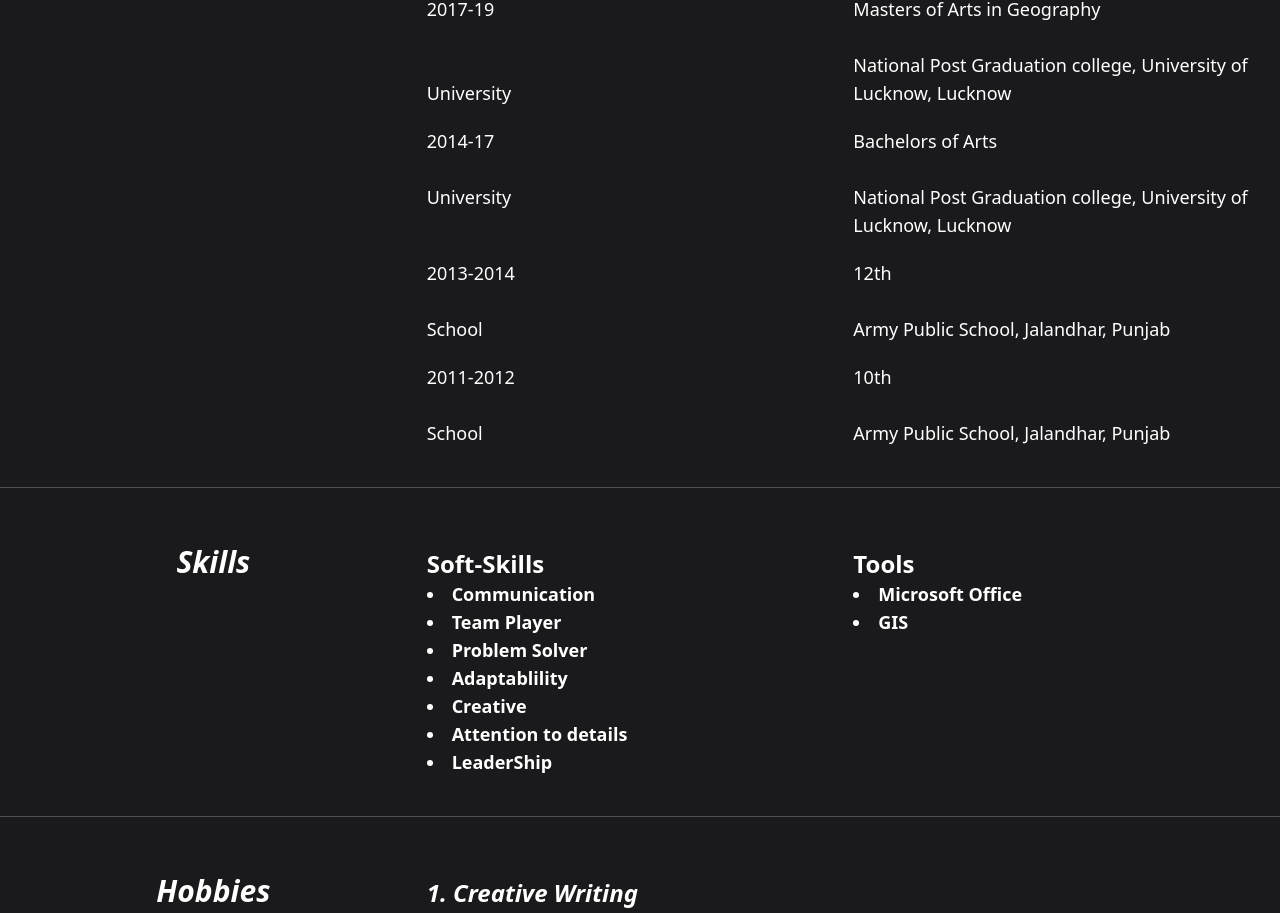
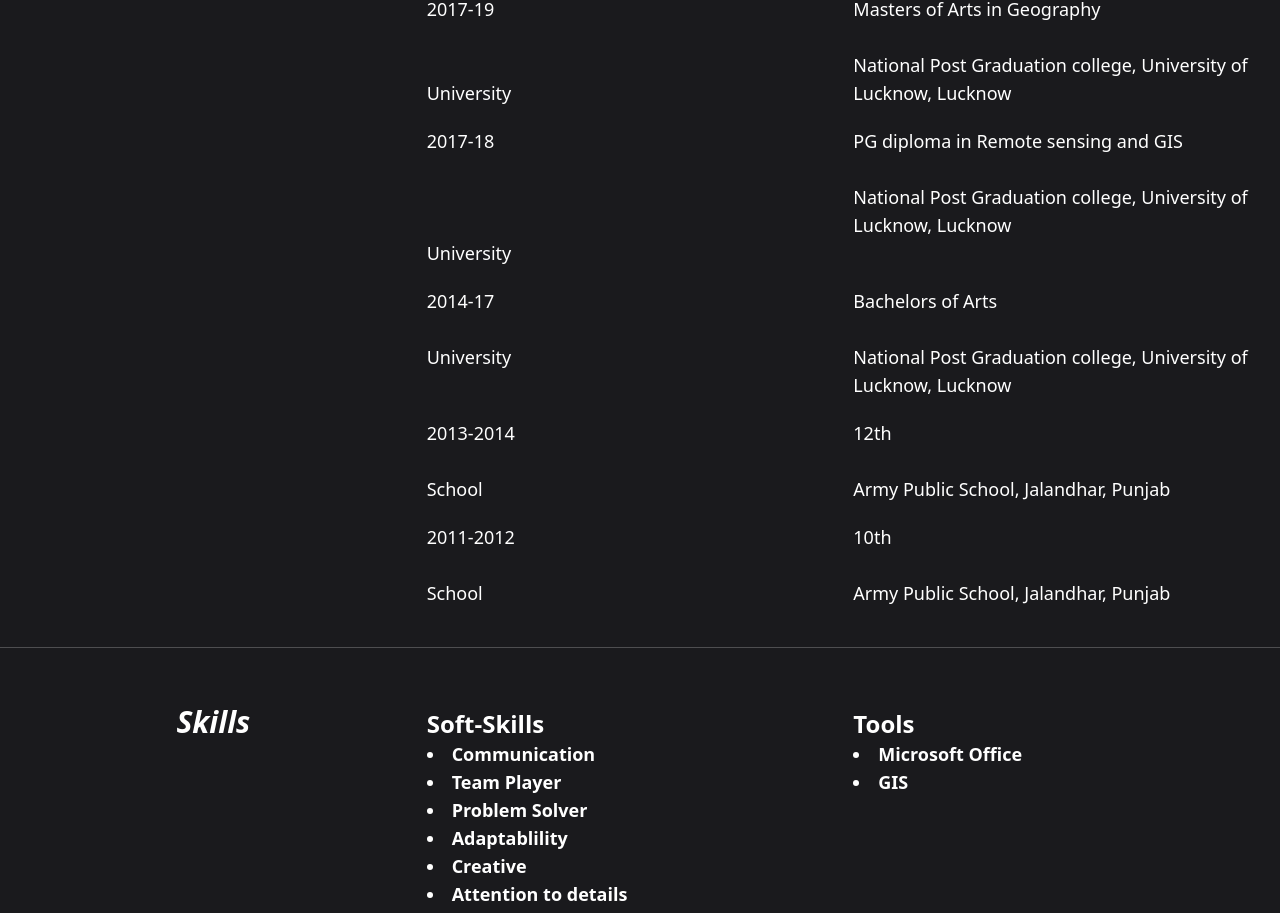
Before and after one commit to hhhiteshhh/rituportfolio, a React (Create React App) app: page /about in a window 1280 px wide. Shown: the part 1434-2347 px from the top of the page. Built offline with nearby package versions, Linux system fonts and the light colour scheme.

Commit message:
education updated

```diff
--- a/src/components/Education.js
+++ b/src/components/Education.js
@@ -35,6 +35,20 @@ function Education() {
       </p>
       <p className="text-white text-left text-sm sm:text-lg mr-5">
         Masters of Arts in Geography
+        <br />
+        <br />
+        National Post Graduation college, University of Lucknow, Lucknow
+      </p>
+      <p className="text-white text-left italic text-md sm:text-2xl"></p>
+      <p className="text-white text-left text-sm sm:text-lg ">
+        2017-18 <br />
+        <br />
+        <br />
+        <br />
+        University
+      </p>
+      <p className="text-white text-left text-sm sm:text-lg mr-5">
+        PG diploma in Remote sensing and GIS
         <br />
         <br />
         National Post Graduation college, University of Lucknow, Lucknow
```
